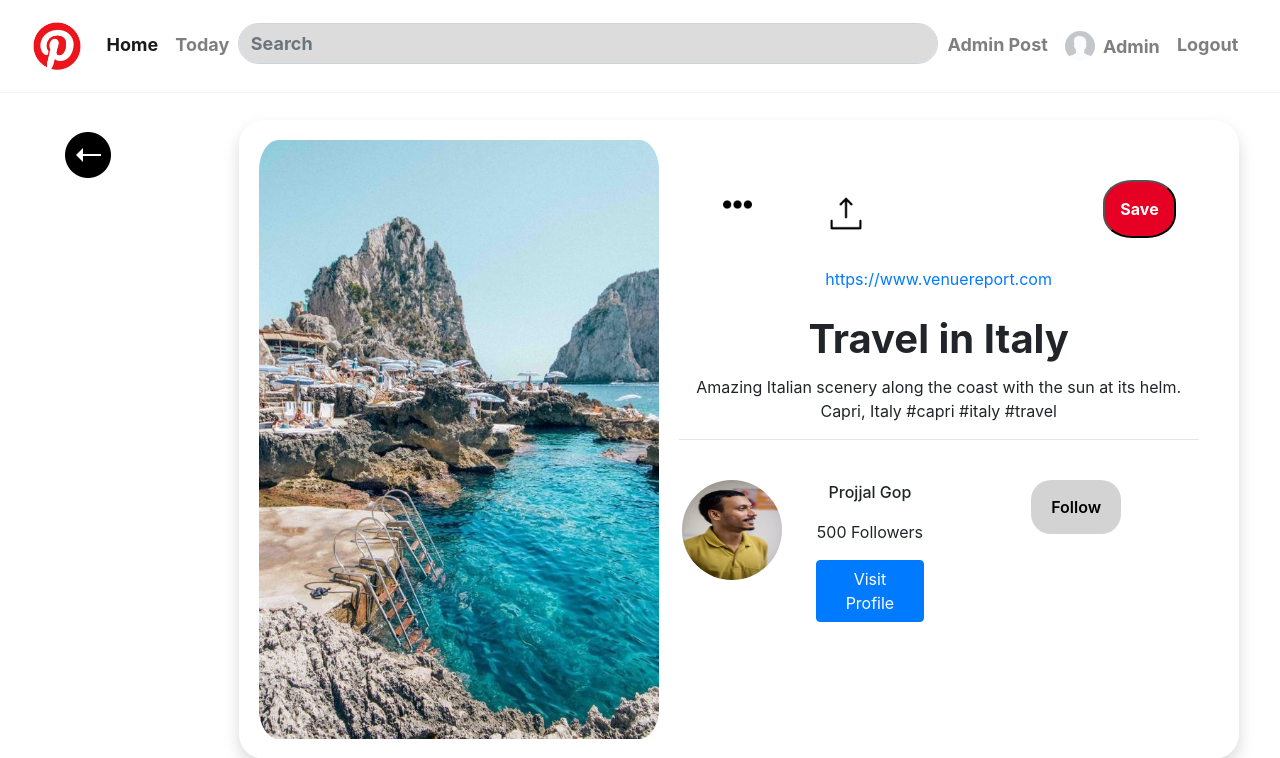
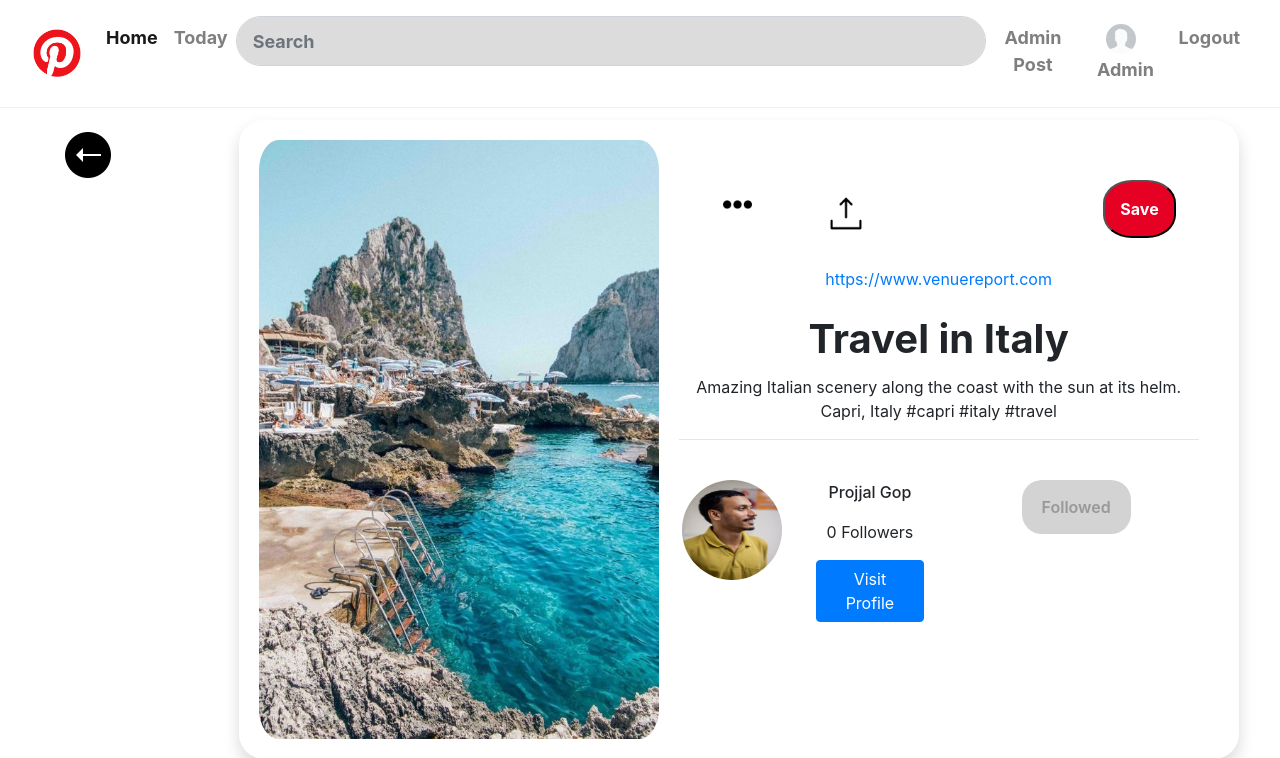
Before and after one commit to projjal1/Pinterest-Flask, a Flask app: page /view/1 in a window 1280 px wide. Shown: the top 758 px of the page. Run offline with Flask 2, Linux system fonts and the light colour scheme; a user stored in the database is signed in; data comes from the database, SQL or seed files in the repository; both versions use the stored data as it was after the commit; some libraries are stand-ins or nearby versions.

Commit message:
added save pins, follow feature

```diff
--- a/app.py
+++ b/app.py
@@ -1,6 +1,7 @@
 from os import error
+import os
 import re
-from flask import Flask, render_template, session, request, redirect
+from flask import Flask, render_template, session, request, redirect, send_from_directory
 from flask.helpers import url_for
 from flask_sqlalchemy import SQLAlchemy
 from sqlalchemy.sql.operators import distinct_op
@@ -57,6 +58,16 @@
     advertisement_link = db.Column(db.String(100))
     thought_link = db.Column(db.String(100))
     date = db.Column(db.String(100))
+
+class follow_user(db.Model):
+    id = db.Column('follow_id', db.Integer, primary_key=True)
+    user_email = db.Column(db.String(100))
+    follower_email = db.Column(db.String(100))
+
+class saved_pins(db.Model):
+    id = db.Column('save_id', db.Integer, primary_key=True)
+    user_id = db.Column(db.Integer)
+    img_id = db.Column(db.Integer)
 
 #Run only to create initial .sqlite database
 #db.create_all()
@@ -252,6 +263,21 @@
         return render_template("home.html", display_nm="Author",images_list=record_images)
 
 
+@app.route('/follow/<email>',methods=["POST"])
+def user_follow_action(email):
+    if request.method=="GET":
+        return redirect(url_for('index'))
+
+    if "username" not in session:
+        return render_template("sign.html",display_nm="Author",error="You need to log in to view profile of users.")
+
+    u_email=session["email"]
+    obj=follow_user(user_email=email,follower_email=u_email)
+    db.session.add(obj)
+    db.session.commit()
+
+    return redirect(url_for('profile_view',profile_email=email,action=1))
+
 @app.route('/today')
 def exclusive():
     if "username" in session:
@@ -262,9 +288,28 @@
     listing_images=admin_post.query.all()[::-1]
     return render_template("latest_uploaded.html",display_nm=nm,images_list=listing_images)
 
+#Save pins
+@app.route('/save_pins/<img_id>')
+def save_pins(img_id):
+    if "username" not in session:
+        return render_template("sign.html",display_nm="Author",error="You need to log in to save images.")
 
-@app.route('/view/<photo_id>')
+    #Save into db
+    user_rec=users.query.filter_by(email=session["email"]).all()
+    obj=saved_pins(user_id=user_rec[0].id,img_id=img_id)
+    db.session.add(obj)
+    db.session.commit ()
+
+    return redirect(url_for('view_photo',photo_id=img_id))
+
+@app.route('/view/<photo_id>', methods=["POST","GET"])
 def view_photo(photo_id):
+    if request.method=="POST":
+        #Append dir path
+        downloads = os.path.join(app.root_path, 'static/portal_images/')
+        # Returning file from appended path
+        return send_from_directory(directory=downloads, path=str(photo_id)+".jpg")
+
     if "username" not in session:
         nm="Author"
     else:
@@ -282,9 +327,25 @@
     img_obj=images.query.filter_by(fields=record_images[0].fields).all()
     img_obj.pop(img_obj.index(record_images[0]))
     random.shuffle(img_obj)
+    obj_follow=follow_user.query.filter_by(user_email=user_details[0].email).all()
+    obj_follow_check=follow_user.query.filter_by(user_email=user_details[0].email, follower_email=session["email"]).all()
+    obj_users=users.query.filter_by(email=session["email"]).all()
+    obj_save_check=saved_pins.query.filter_by(user_id=obj_users[0].id,img_id=photo_id).all()
+
+    if session["email"]==user_details[0].email:
+        flag_follow=0
+    elif len(obj_follow_check)>0:
+        flag_follow=0
+    else:
+        flag_follow=1
+
+    if len(obj_save_check)>0:
+        flag_save=0
+    else:
+        flag_save=1
 
     return render_template("view-photo.html",display_nm=nm, img_data=record_images[0], user_data=user_details[0],
-    images_list=img_obj[:20])
+    images_list=img_obj[:20], follow_count = len(obj_follow), flag_follow_check = flag_follow, flag_save_check=flag_save)
 
 @app.route('/author',methods=["GET","POST"])
 def profile():
@@ -348,8 +409,23 @@
         slug_obj=user_slugs.query.filter_by(user_id=user_id).all()
         img_obj=images.query.filter_by(user_id=user_id).all()
 
+        len_posts=len(img_obj)
+
+        #Saved pins images
+        obj_users=users.query.filter_by(email=session["email"]).all()
+        obj_saved_pins=saved_pins.query.filter_by(user_id=obj_users[0].id).all()
+
+        for each in obj_saved_pins:
+            img_id=each.id
+            rec=images.query.filter_by(id=img_id).all()[0]
+            if rec not in img_obj:
+                img_obj.append(rec)
+
+        obj_follow=follow_user.query.filter_by(user_email=profile_email).all()
+        obj_following=follow_user.query.filter_by(follower_email=email).all()
+
         return render_template("profile_view.html",display_nm=nm,user_data=obj[0],slug_data=slug_obj[0],images_list=img_obj
-        ,img_count=len(img_obj))
+        ,img_count=len_posts,follow_count=len(obj_follow),following_count=len(obj_following))
 
 
 @app.route(r'/post',methods=["GET","POST"])
--- a/templates/base.html
+++ b/templates/base.html
@@ -210,7 +210,7 @@
 				column-count: 5;
 			}
 			#search-input{
-				width:700px;
+				width:750px;
 			}
 		}
 
@@ -219,11 +219,13 @@
 		}
 
 		#search-input{
-		height: auto;
+		height: 50px;
 		border-radius: 50px 50px;
-		box-shadow:darkgrey;
+		padding: 0px 8px 0px 16px;
+		box-shadow:#878787;
 		background-color: #DCDCDC;
 		}
+
 		#element {
  		position: fixed;
   		bottom: 30px;
--- a/templates/view-photo.html
+++ b/templates/view-photo.html
@@ -1,6 +1,26 @@
 {% extends 'base.html' %}
 
 {% block content %}
+
+<script src="/static/scripts/jquery/jquery.min.js"></script>
+    <script>
+        $(function() {
+        $('input').click(function() {
+            $.ajax({
+                url: '/follow/{{user_data.email}}',
+                success: function(data) {
+                    document.getElementById('follow-disp').innerHTML=data["count"]+" Followers"
+                    document.getElementById('follow-bar').disabled=true;
+                    document.getElementById("follow-bar").innerHTML="Following"
+                },
+                error: function(error) {
+                    alert("error");
+                    console.log(error);
+                }
+            });
+        });
+        });
+</script>
 
 
 <div class="container-fluid" style="margin-top: 20px;">
@@ -25,13 +45,23 @@
                     <div class="card-body" style="background-color: white">
                         <div class="row">
                             <div class="col-sm">
-                                <button class="image-share"><img width="50%" src="/static/img/3dots.png"></button>
+                                <form action="{{ url_for('view_photo',photo_id=img_data.id) }}" method="POST">
+                                    <button class="image-share"><img width="50%" src="/static/img/3dots.png"></button>
+                                </form>
                             </div>
                             <div class="col-sm" style="padding-right: 200px;">
-                                <button class="image-share"><img width="80%" src="/static/img/upload-icon.png"></button>
+                                <button class="image-share" onclick="window.open(
+                                    'https://twitter.com/intent/tweet?text=Check out the pin at Pinterest on {{img_data.title}} at &url=+{{request.url}}',
+                                    'twitter-share-dialog',
+                                    'width=626,height=436');
+                                    return false;"><img width="80%" src="/static/img/upload-icon.png"></button>
                             </div>
                             <div class="col-sm">
-                                <button class="image-save">Save</button>
+                                <form action="{{ url_for('save_pins',img_id=img_data.id) }}" method="GET">
+                                <button class="image-save"  {% if not flag_save_check %} disabled {% endif %}>
+                                    {% if flag_save_check %}    Save  {% else %}  Saved  {% endif %}
+                                </button>
+                                </form>
                             </div>
                         </div>
                     </div>
@@ -53,7 +83,7 @@
                                 </div>
                                 <div class="col">
                                     <p style="font-size:medium;font-weight: 500;">{{ user_data.name }}</p>
-                                    <p>500 Followers</p>
+                                    <p id="follow-disp">{{follow_count}} Followers</p>
                                     <form action="{{url_for('profile_view',profile_email=user_data.email,action=1) }}" method="GET">
                                         <button class="btn btn-primary">Visit Profile</button>
                                     </form>
@@ -61,16 +91,17 @@
                             </div>
                         </div>
                         <div class="col">
-                            <form method="GET" action="#">
-                                <button style="padding: 15px 20px;
+                            <form method="POST" action="{{ url_for('user_follow_action',email=user_data.email) }}">
+                                <button id="follow-bar" style="padding: 15px 20px;
                                 background-color: lightgrey;
                                 border-radius: 20px;
                                 font-weight: 600;
-                                border:0;font-weight: 600;">Follow</button>
+                                border:0;font-weight: 600;" {% if not flag_follow_check %} disabled {% endif %}>
+                                    {% if not flag_follow_check %} Followed {% else %} Follow {% endif %}
+                                </button>
                             </form>
                         </div>
                     </div>
-
                 </div>
             </div>
         </div>
```
Also changed, not shown: templates/home.html (+7 -1 lines), templates/profile_view.html (+6 -6 lines), user-data.sqlite3.
